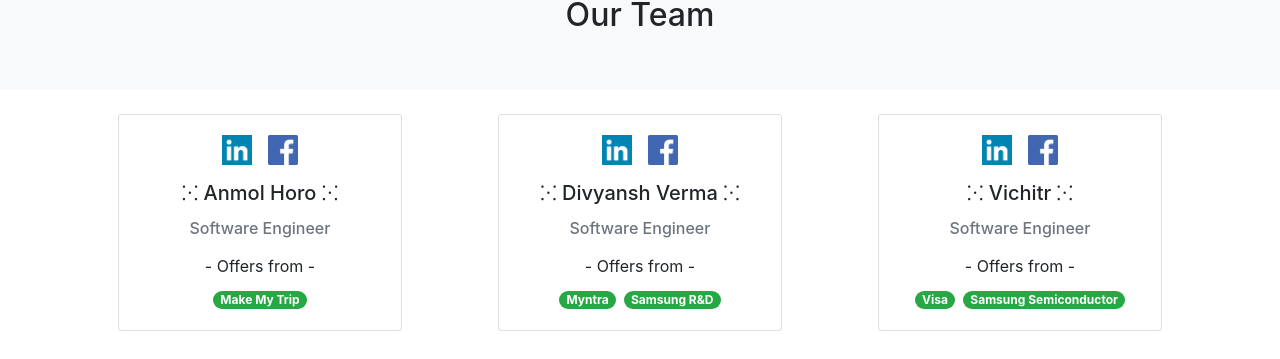
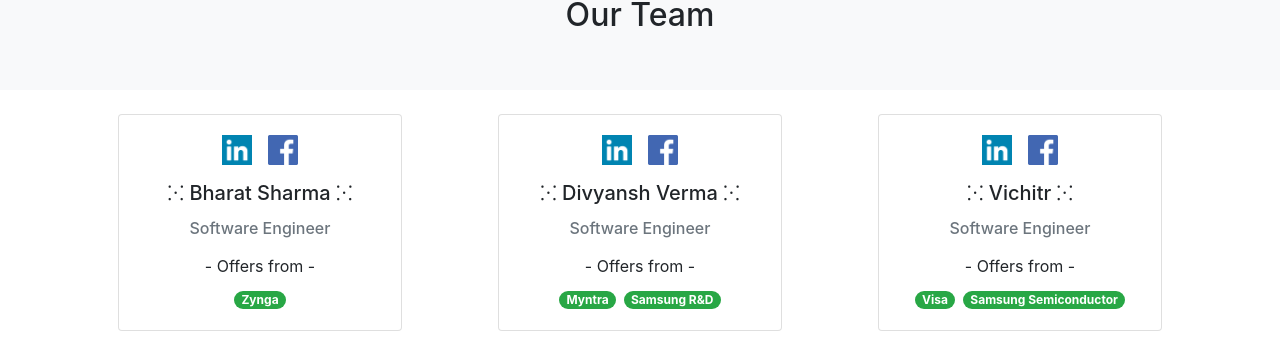
Before and after one commit to saikuNoCoda/preptalk, a React (Create React App) app: page / in a window 1280 px wide. Shown: the part 3106-3465 px from the top of the page. Built offline with nearby package versions, Linux system fonts and the light colour scheme.

Commit message:
Update data

```diff
--- a/src/data/teamData.js
+++ b/src/data/teamData.js
@@ -1,12 +1,12 @@
 const teamData = [
     {
         id: 1,
-        name: "Anmol Horo",
+        name: "Bharat Sharma",
         profile: "Software Engineer",
-        linkLink: "anmolh123",
-        linkFace: "anmol.horo.90",
+        linkLink: "genu05",
+        linkFace: "bharat.sharma.779857",
         offers: [
-            "Make My Trip",
+            "Zynga",
         ]
     },
     {
```
